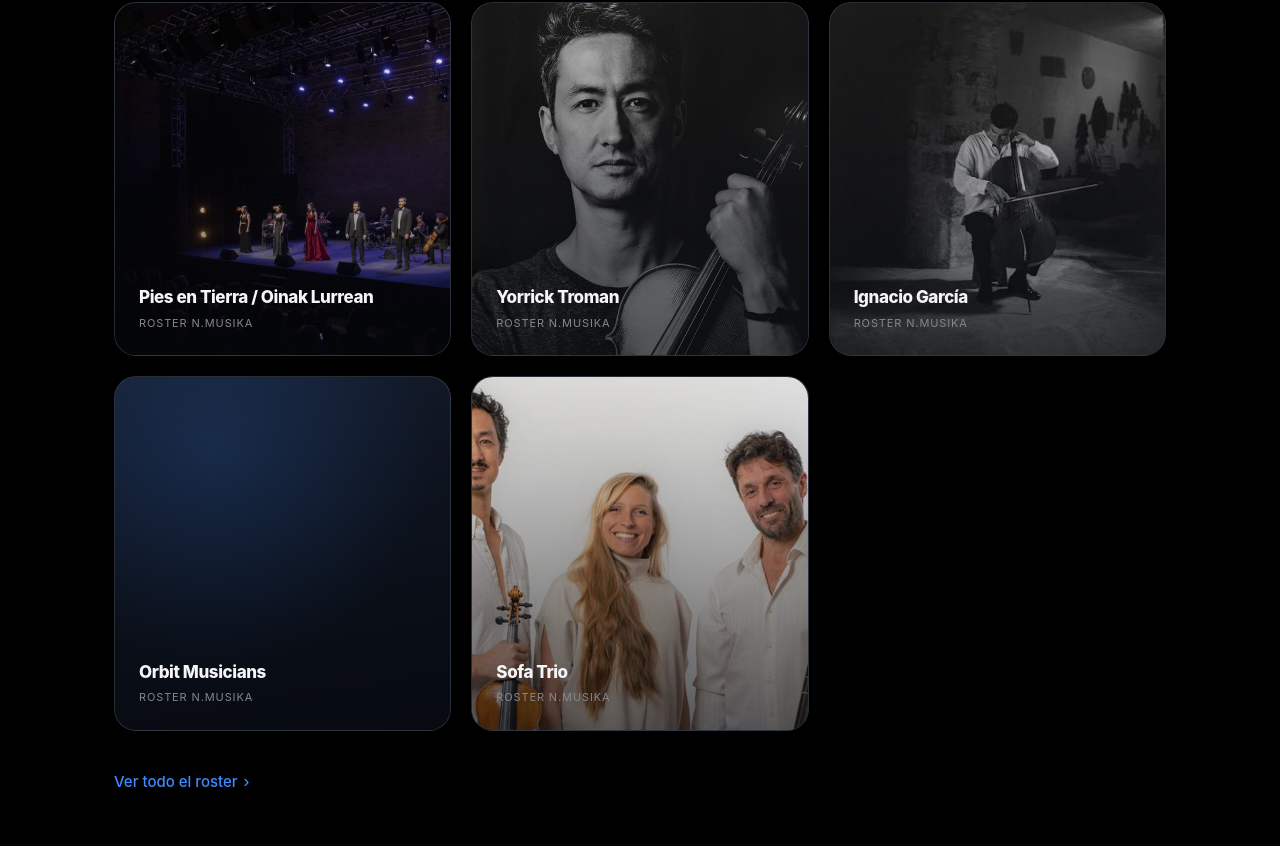
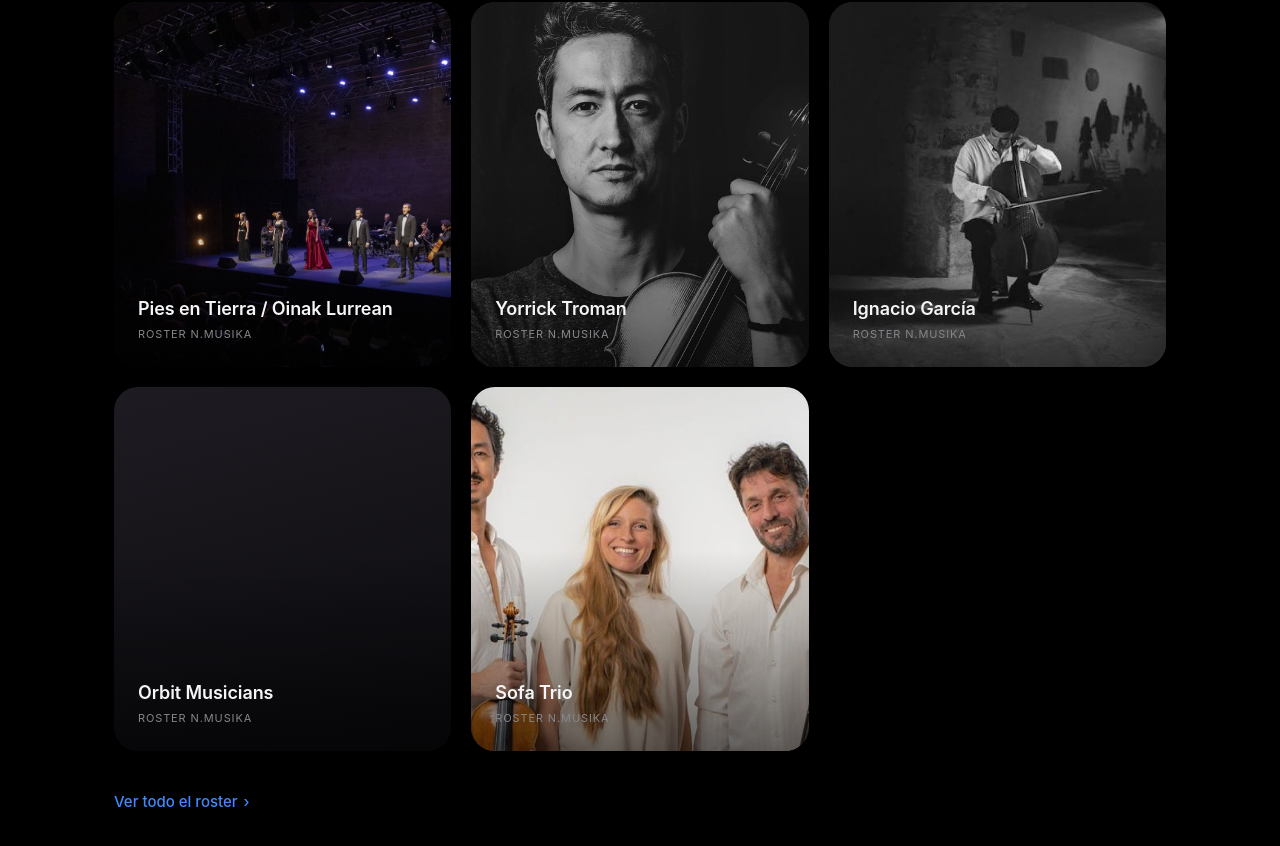
Before and after one commit to marioroz19-netizen/nmusika, a Next.js app: page / in a window 1280 px wide. Shown: the part 2081-2927 px from the top of the page. Built offline with nearby package versions, Linux system fonts and the light colour scheme.

Commit message:
Update RosterGrid.tsx

```diff
--- a/src/components/RosterGrid.tsx
+++ b/src/components/RosterGrid.tsx
@@ -1,16 +1,26 @@
 import Image from "next/image";
 import { Artist } from "@/lib/content";
+
+// Degradados planos y muy sutiles para las tarjetas sin foto todavía —
+// nada de glow radial de color, solo variación tonal casi-negra.
+const FALLBACK_GRADIENTS: [string, string][] = [
+  ["#1c2230", "#0a0d14"],
+  ["#201c22", "#0c0a0e"],
+  ["#1c201f", "#0a0c0b"],
+  ["#1e1c22", "#0b0a0e"],
+  ["#1c1e22", "#0a0b0e"],
+];
 
 export default function RosterGrid({ artists }: { artists: Artist[] }) {
   return (
     <div className="grid grid-cols-1 sm:grid-cols-2 lg:grid-cols-3 gap-5">
-      {artists.map((artist) => (
+      {artists.map((artist, i) => {
+        const [c1, c2] = FALLBACK_GRADIENTS[i % FALLBACK_GRADIENTS.length];
+        return (
           <div
             key={artist.slug}
-          className="relative aspect-[1/1.05] rounded-[22px] border border-border overflow-hidden flex items-end p-6"
-          style={{
-            background: "linear-gradient(160deg, #141c2c, #0a0f18)",
-          }}
+            className="relative aspect-[1/1.08] rounded-[24px] overflow-hidden flex items-end p-6 transition-transform duration-[400ms] ease-out hover:scale-[1.015]"
+            style={{ background: `linear-gradient(165deg, ${c1}, ${c2})` }}
           >
             {artist.photo && (
               <Image
@@ -25,27 +35,18 @@ export default function RosterGrid({ artists }: { artists: Artist[] }) {
             <div
               className="absolute inset-0"
               style={{
-              background:
-                "linear-gradient(180deg, rgba(5,7,12,0), rgba(5,7,12,0.45) 70%, rgba(5,7,12,0.6))",
+                background: "linear-gradient(0deg, rgba(0,0,0,0.55) 0%, rgba(0,0,0,0) 55%)",
               }}
             />
-          {!artist.photo && (
-            <div
-              className="absolute inset-0 opacity-50"
-              style={{
-                background:
-                  "radial-gradient(circle at 30% 20%, rgba(61,139,255,0.35), transparent 60%)",
-              }}
-            />
-          )}
             <div className="relative z-10">
-            <div className="font-extrabold text-[17px] tracking-tight">{artist.name}</div>
+              <div className="font-semibold text-[18px] tracking-[-0.005em]">{artist.name}</div>
               <div className="text-muted text-[11px] uppercase tracking-[0.08em] mt-1">
                 {artist.genre}
               </div>
             </div>
           </div>
-      ))}
+        );
+      })}
     </div>
   );
 }
```
Lines whose indentation alone changed are shown as unchanged.
